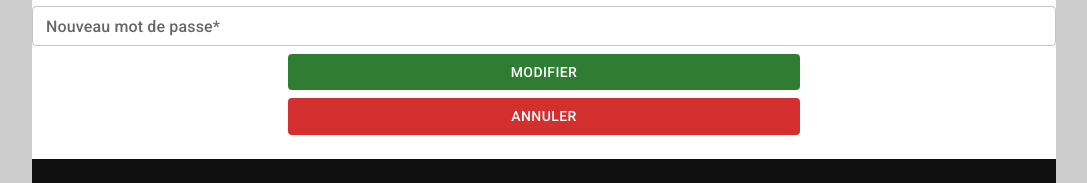
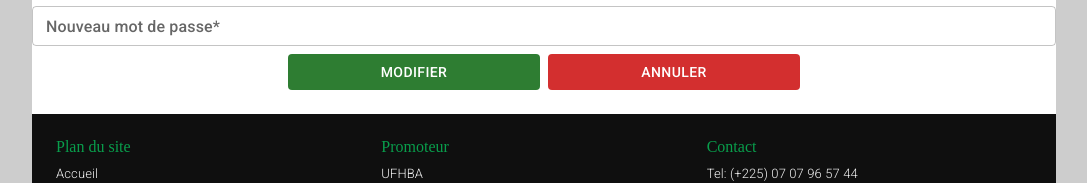
Before and after one commit to Attoukora-Ange/aihci, a React (Create React App) app in the folder client/: page /utilisateur in a window 1280 px wide. Shown: the part 231-414 px from the top of the page, without its empty margins (96-1183 px from the left). Built offline with nearby package versions, Linux system fonts and the light colour scheme; no server answers; sample sign-in values are in the browser's storage.

Commit message:
Modifiation du client et api

```diff
--- a/client/src/components/actualite/ActualArticleDetail.js
+++ b/client/src/components/actualite/ActualArticleDetail.js
@@ -155,7 +155,7 @@ export const ActualArticleDetail = ({ art }) => {
       },
     };
     try {
-      const dataSupprimer = await axios.put(
+      const dataSupprimer = await axios.delete(
         `${process.env.REACT_APP_API}/post/article/${id}`,
         option
       );
--- a/client/src/components/home/HomeHeader.js
+++ b/client/src/components/home/HomeHeader.js
@@ -8,6 +8,7 @@ import {
   CardMedia,
 } from "@mui/material";
 import { useDataContexte } from "../../context/DataContext";
+import { Link } from "react-router-dom";
 
 const StyledTypography = styled(Typography)(({ theme }) => ({
   position: "absolute",
@@ -44,7 +45,6 @@ const StyledCardMedia = styled(CardMedia)(({ theme }) => ({
   height: 500,
   overflow: "hidden",
   objectFit: "cover",
-  cursor: "auto",
   [theme.breakpoints.down("md")]: {
     height: 300,
     width: "100%",
--- a/client/src/components/register/RegisterModification.js
+++ b/client/src/components/register/RegisterModification.js
@@ -129,6 +129,7 @@ export const RegisterModification = ({ member }) => {
       {admin ? (
         //Quand il s'agit de l'admin
         <Stack
+          width="100%"
           gap={1}
           justifyContent="center"
           alignItems="center"
@@ -186,7 +187,7 @@ export const RegisterModification = ({ member }) => {
             value={user.newPassword}
             onChange={handleChange}
           />
-          <Stack direction="row" flexWrap="wrap" sx={{ width: "50%" }} gap={1}>
+          <Stack direction="row" sx={{ width: "50%" }} gap={1}>
             <StyledButton
               variant="contained"
               color="success"
```
